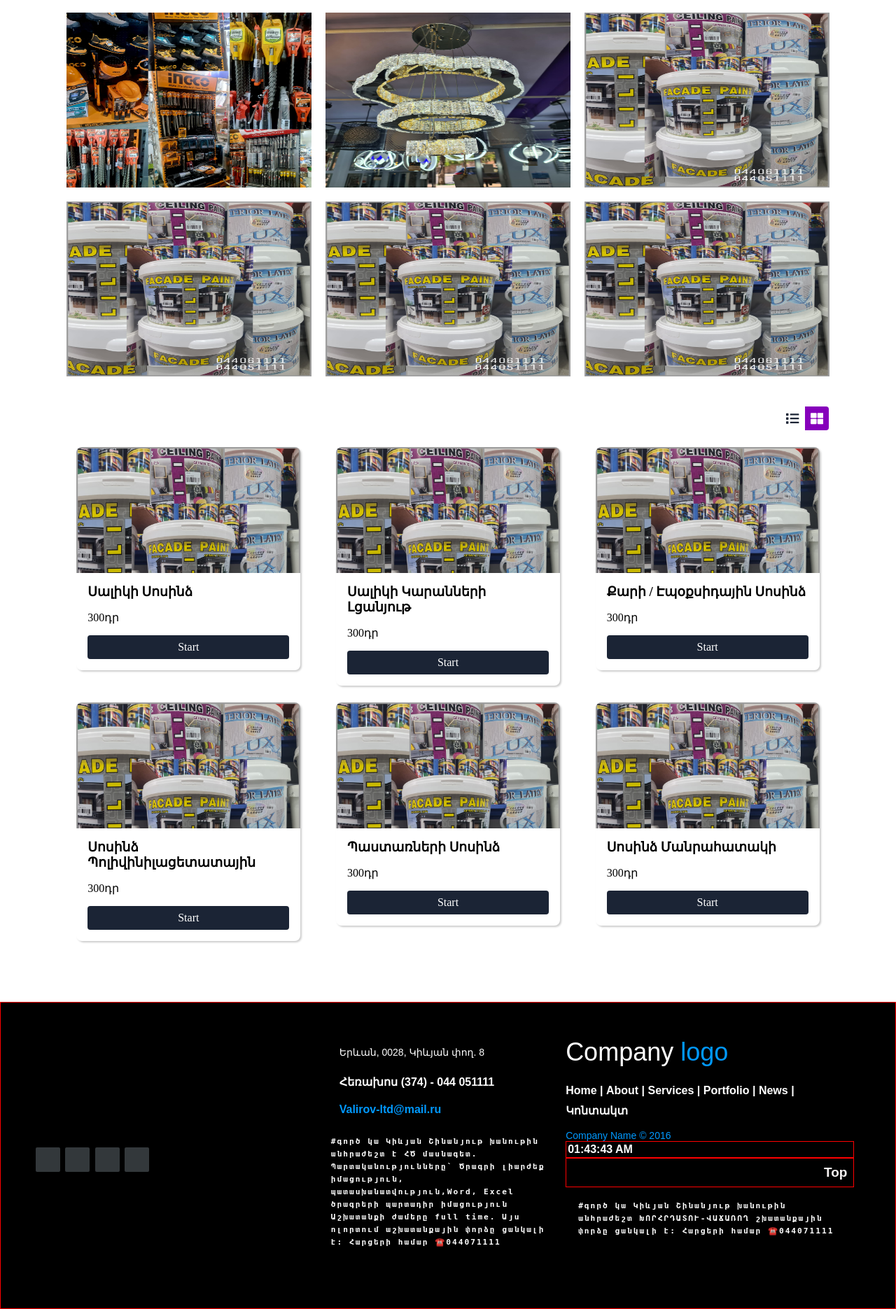
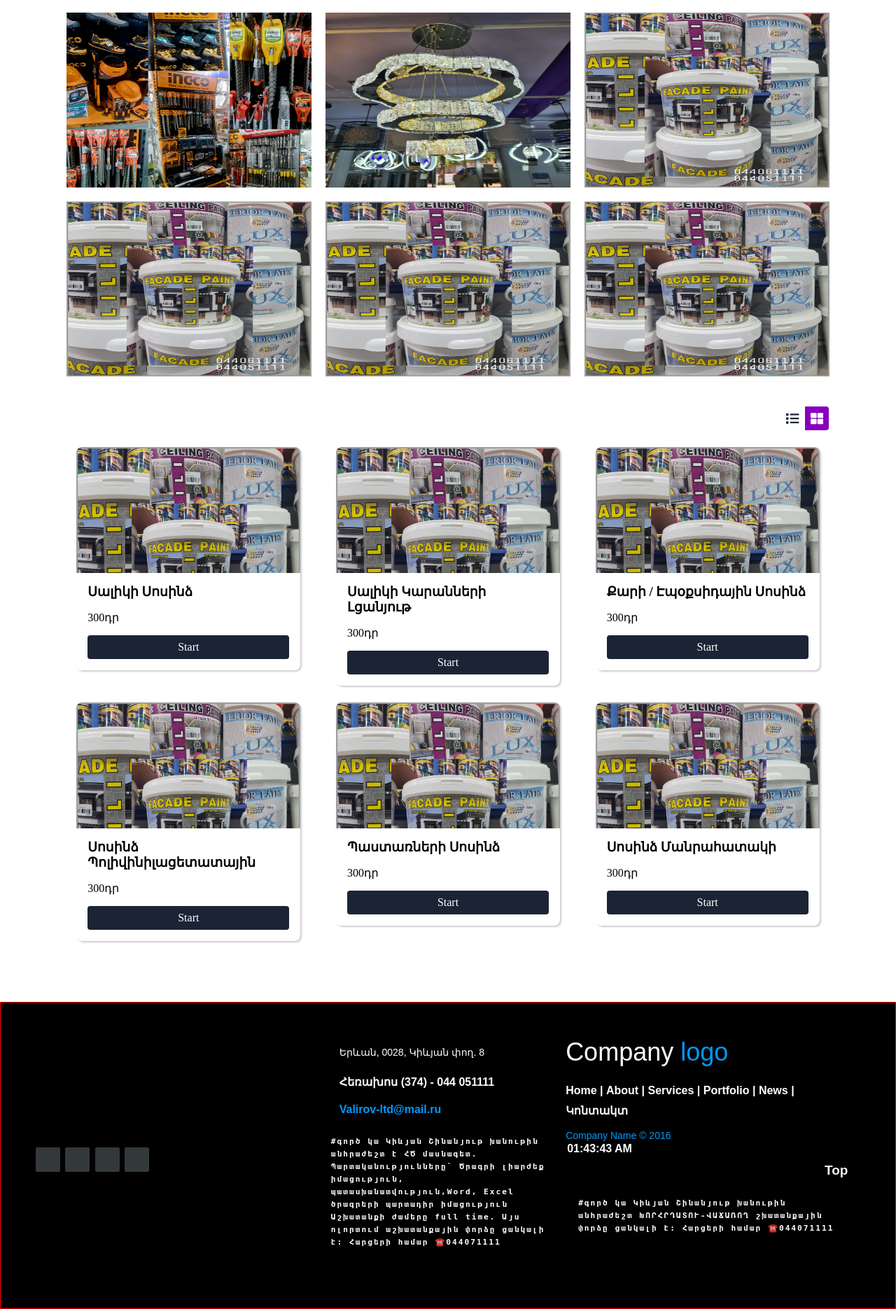
Before and after one commit to vardan-info/0751, a PHP site: page / in a window 1280 px wide. Shown: the part 1464-3335 px from the top of the page at 70% size. Run offline with PHP 8.4, Linux system fonts and the light colour scheme; grey boxes are pictures that could not be loaded.

Commit message:
Update styles.css

```diff
--- a/css/styles.css
+++ b/css/styles.css
@@ -19,7 +19,7 @@
 
 #clock{
   color:white;
-  border:1px solid red;
+  /* border:1px solid red; */
   padding:2px;
   /* font-size:19px; */
 }
@@ -461,7 +461,7 @@ a {
   padding:9px;
   display: flex;
   flex-direction: row-reverse;
-  border: 1px solid red;
+  /* border: 1px solid red; */
 }
 
 .review-star {
```
